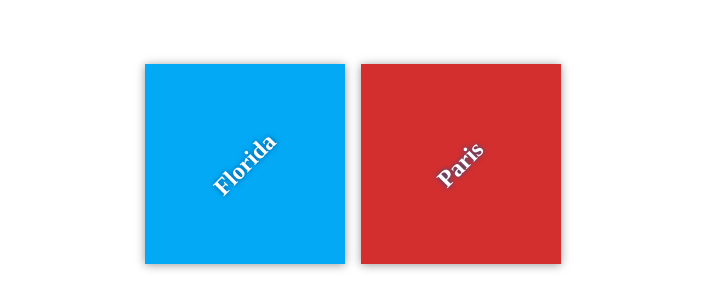
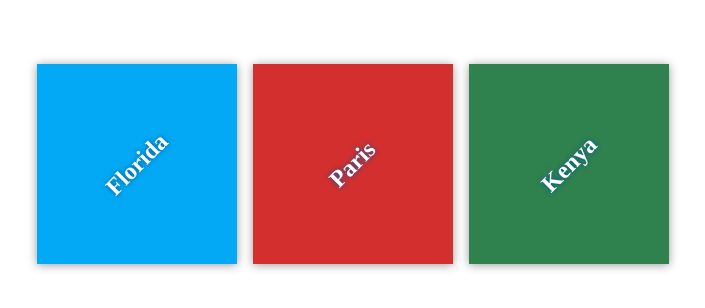
Before and after one commit to JeffreyKirigo/my-travel-plan, a plain HTML site: page index.html in a window 1280 px wide. Shown: the part 236-544 px from the top of the page, without its empty margins (287-992 px from the left). Drawn offline with Linux system fonts and the light colour scheme.

Commit message:
Added destination Kenya

```diff
--- a/app.css
+++ b/app.css
@@ -59,3 +59,7 @@ h2 {
 #paris {
     background-color: #d32f2f;
 }
+
+#kenya {
+    background-color: #2f814e;
+}
--- a/index.html
+++ b/index.html
@@ -17,6 +17,10 @@
             <div class="destination" id="paris">
                 <h2>Paris</h2>
             </div>
+
+            <div class="destination" id="kenya">
+                <h2>Kenya</h2>
+            </div>
         </div>
     </div>
 
```
